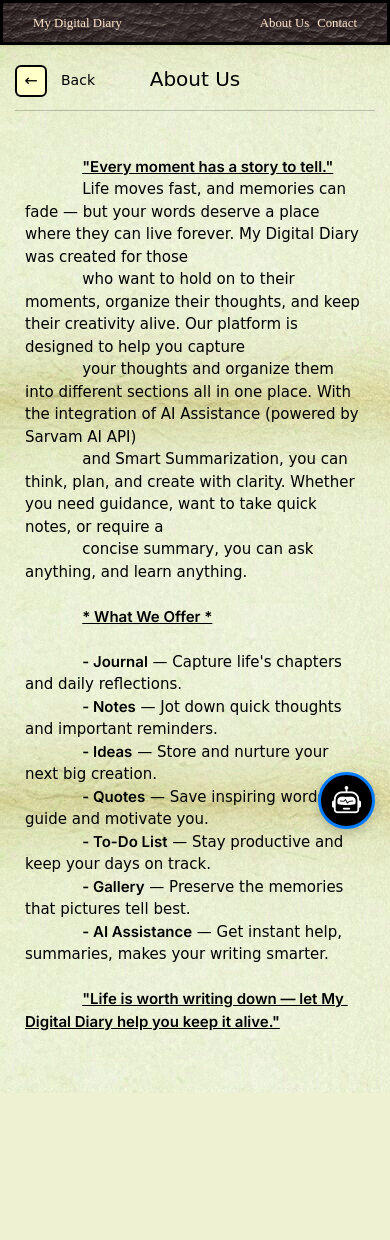
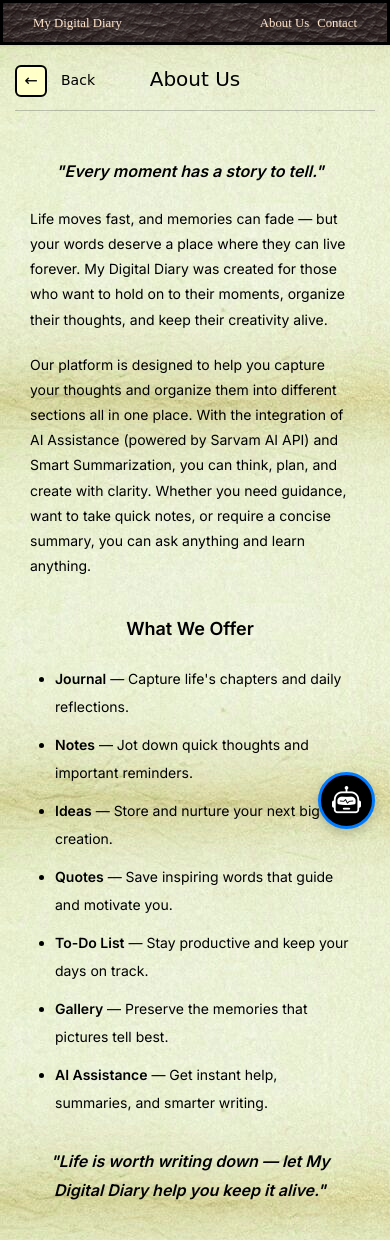
Before and after one commit to Krishna-Thombare/My-Digital-Diary, a Flask app: page /aboutus in a window 390 px wide. Before the commit the page ends 1093 px from the top, so only its background shows below. Run offline with Flask 3, Linux system fonts and the light colour scheme.

Commit message:
update about us page

```diff
--- a/app/blueprints/about/templates/about/about_us.html
+++ b/app/blueprints/about/templates/about/about_us.html
@@ -3,37 +3,82 @@
 {% set hide_sidebar = true %}
 
 {% block content %}
+
 <div class="aboutus-header">
     <div class="aboutus-back">
         <a href="{{ back_url }}" class="aboutus-icon-btn">←</a>
         <span class="aboutus-label ms-2">Back</span>
     </div>
+
     <h2 class="aboutus-title">About Us</h2>
 </div>
+
 <hr>
 
 <div class="aboutus-diary-box">
     <div class="aboutus-body">
-        <p class="aboutus-textarea readonly" style="white-space: pre-wrap;">
-            <u><b>"Every moment has a story to tell."</b></u>
-            Life moves fast, and memories can fade — but your words deserve a place where they can live forever. My Digital Diary was created for those
-            who want to hold on to their moments, organize their thoughts, and keep their creativity alive. Our platform is designed to help you capture
-            your thoughts and organize them into different sections all in one place. With the integration of AI Assistance (powered by Sarvam AI API)
-            and Smart Summarization, you can think, plan, and create with clarity. Whether you need guidance, want to take quick notes, or require a
-            concise summary, you can ask anything, and learn anything.
+        <div class="aboutus-textarea">
 
-            <u><b>* What We Offer *</b></u>
+            <p class="quote">
+                <b>"Every moment has a story to tell."</b>
+            </p>
 
-            <b>- Journal</b> — Capture life's chapters and daily reflections.
-            <b>- Notes</b> — Jot down quick thoughts and important reminders.
-            <b>- Ideas</b> — Store and nurture your next big creation.
-            <b>- Quotes</b> — Save inspiring words that guide and motivate you.
-            <b>- To-Do List</b> — Stay productive and keep your days on track.
-            <b>- Gallery</b> — Preserve the memories that pictures tell best.
-            <b>- AI Assistance</b> — Get instant help, summaries, makes your writing smarter.
+            <p>
+                Life moves fast, and memories can fade — but your words deserve a
+                place where they can live forever. My Digital Diary was created for
+                those who want to hold on to their moments, organize their thoughts,
+                and keep their creativity alive.
+            </p>
 
-            <u><b>"Life is worth writing down — let My Digital Diary help you keep it alive."</b></u>
-        </p>
+            <p>
+                Our platform is designed to help you capture your thoughts and
+                organize them into different sections all in one place. With the
+                integration of AI Assistance (powered by Sarvam AI API) and Smart
+                Summarization, you can think, plan, and create with clarity.
+                Whether you need guidance, want to take quick notes, or require a
+                concise summary, you can ask anything and learn anything.
+            </p>
+
+            <h3 class="aboutus-section-title">What We Offer</h3>
+
+            <ul class="aboutus-list">
+                <li>
+                    <b>Journal</b> — Capture life's chapters and daily reflections.
+                </li>
+
+                <li>
+                    <b>Notes</b> — Jot down quick thoughts and important reminders.
+                </li>
+
+                <li>
+                    <b>Ideas</b> — Store and nurture your next big creation.
+                </li>
+
+                <li>
+                    <b>Quotes</b> — Save inspiring words that guide and motivate you.
+                </li>
+
+                <li>
+                    <b>To-Do List</b> — Stay productive and keep your days on track.
+                </li>
+
+                <li>
+                    <b>Gallery</b> — Preserve the memories that pictures tell best.
+                </li>
+
+                <li>
+                    <b>AI Assistance</b> — Get instant help, summaries, and smarter writing.
+                </li>
+            </ul>
+
+            <p class="quote">
+                <b>
+                    "Life is worth writing down — let My Digital Diary help you keep it alive."
+                </b>
+            </p>
+
+        </div>
     </div>
 </div>
+
 {% endblock %}
--- a/app/static/css/aboutus.css
+++ b/app/static/css/aboutus.css
@@ -3,71 +3,95 @@
     background-image: url("../images/aboutus.png");
 }
 
+/* Header */
 .aboutus-header {
     display: flex;
     align-items: center;
     justify-content: center;
     position: relative;
     margin-bottom: 10px;
-  margin-top: 0px;
-}
-
-.aboutus-body {
-  max-height: 400px;
-  overflow-y: none;
-  padding-right: 10px;
 }
 
 .aboutus-title {
     font-family: 'Comic Sans MS', cursive;
     font-size: 26px;
-  color: #000000;
+    color: #000;
     margin: 0;
     text-align: center;
 }
 
- /*.aboutus-diary-box {
-  background: #feffb3;
-  background-image: url("../images/aboutus.png");
-  border: 2px solid #000000;
-  border-radius: 12px;
-  padding: 24px;
-}*/
-
-.aboutus-textarea {
-  text-align: justify;
-  width: 100%;
-  background: transparent;
-  border: none;
-  resize: none;
-  font-family: 'Comic Sans MS', cursive;
-  font-size: 18px;
-  color: #000000;
-  min-height: 300px;
-  padding-top: 0px;
-  white-space: pre-wrap;
-  overflow-wrap: break-word;
+/* Body */
+.aboutus-body {
+    overflow-y: auto;
+    padding-right: 10px;
 }
 
-.aboutus-textarea:focus {
-  outline: none;
+/* Main content area */
+.aboutus-textarea {
+    max-width: 800px;
+    margin: 0 auto;
+    padding: 0 20px;
+    font-family: 'Comic Sans MS', cursive;
+    font-size: 16px;
+    color: #000;
+    line-height: 1.9;
+    text-align: left;
+}
+
+/* Paragraph spacing */
+.aboutus-textarea p {
+    margin-bottom: 20px;
+}
+
+/* Quotes */
+.quote {
+    text-align: center;
+    font-style: italic;
+    font-size: 18px;
+    margin: 30px 0;
+}
+
+/* Section heading */
+.aboutus-section-title {
+    text-align: center;
+    font-size: 22px;
+    margin: 40px 0 25px;
+    font-weight: bold;
+}
+
+/* Features list */
+.aboutus-list {
+    padding-left: 25px;
+    line-height: 2;
+}
+
+.aboutus-list li {
+    margin-bottom: 10px;
+}
+
+/* Back button */
+.aboutus-header .aboutus-back {
+    position: absolute;
+    left: 0;
+    display: flex;
+    align-items: center;
+    gap: 6px;
 }
 
 .aboutus-icon-btn {
     width: 40px;
     height: 40px;
     background-color: #feffc9;
-  border: 2px solid #000000;
-  color: #000000;
+    border: 2px solid #000;
+    color: #000;
     font-size: 20px;
     display: inline-flex;
     align-items: center;
     justify-content: center;
     border-radius: 6px;
-  font-family: 'Comic Sans MS', cursive, sans-serif;
-  cursor: pointer;
     text-decoration: none;
     padding: 0;
+    font-family: 'Comic Sans MS', cursive, sans-serif;
 }
 
 .aboutus-icon-btn:hover {
@@ -77,49 +101,48 @@
 .aboutus-label {
     font-family: 'Comic Sans MS', cursive, sans-serif;
     font-size: 16px;
-  color: #000000;
+    color: #000;
 }
 
+/* Tablet */
+@media (max-width: 992px) {
 
-/* For tablets */
-@media (max-width: 992px) {
     .aboutus-title {
         font-size: 22px;
     }
 
     .aboutus-textarea {
-    font-size: 16px;
-    min-height: auto;
+        font-size: 15px;
     }
 
-  .aboutus-body {
-    max-height: none;
-    padding-right: 0;
+    .aboutus-section-title {
+        font-size: 20px;
     }
 }
 
-/* For mobile phones */
+/* Mobile */
 @media (max-width: 600px) {
+
+    .aboutus-header {
+        margin-top: 50px;
+    }
 
     .aboutus-title {
         font-size: 20px;
-    text-align: center;
-    flex-grow: unset;
     }
 
     .aboutus-textarea {
-    font-size: 15px;
-    padding: 5px;
-    text-align: left;
+        font-size: 14px;
+        line-height: 1.8;
+        padding: 0 15px;
     }
 
-  .aboutus-header {
-    display: flex;
-    align-items: center;
-    justify-content: center;
-    position: relative;
-    margin-bottom: 10px;
-    margin-top: 50px;
+    .quote {
+        font-size: 16px;
+    }
+
+    .aboutus-section-title {
+        font-size: 18px;
     }
 
     .aboutus-icon-btn {
@@ -132,31 +155,3 @@
         font-size: 14px;
     }
 }
-
-/* Back button */
-.aboutus-header .aboutus-back {
-  position: absolute;
-  left: 0;
-  display: flex;
-  align-items: center;
-  gap: 6px;
-}
-
-/* Tablet */
-@media (max-width: 992px) {
-  .aboutus-textarea {
-    font-size: 16px;
-    padding: 8px 12px;
-    max-width: 100%;
-  }
-}
-
-/* Mobile */
-@media (max-width: 600px) {
-  .aboutus-textarea {
-    font-size: 15px;
-    text-align: left;
-    line-height: 1.5;
-    padding: 6px 10px;
-  }
-}
```
Lines whose indentation alone changed are shown as unchanged.
